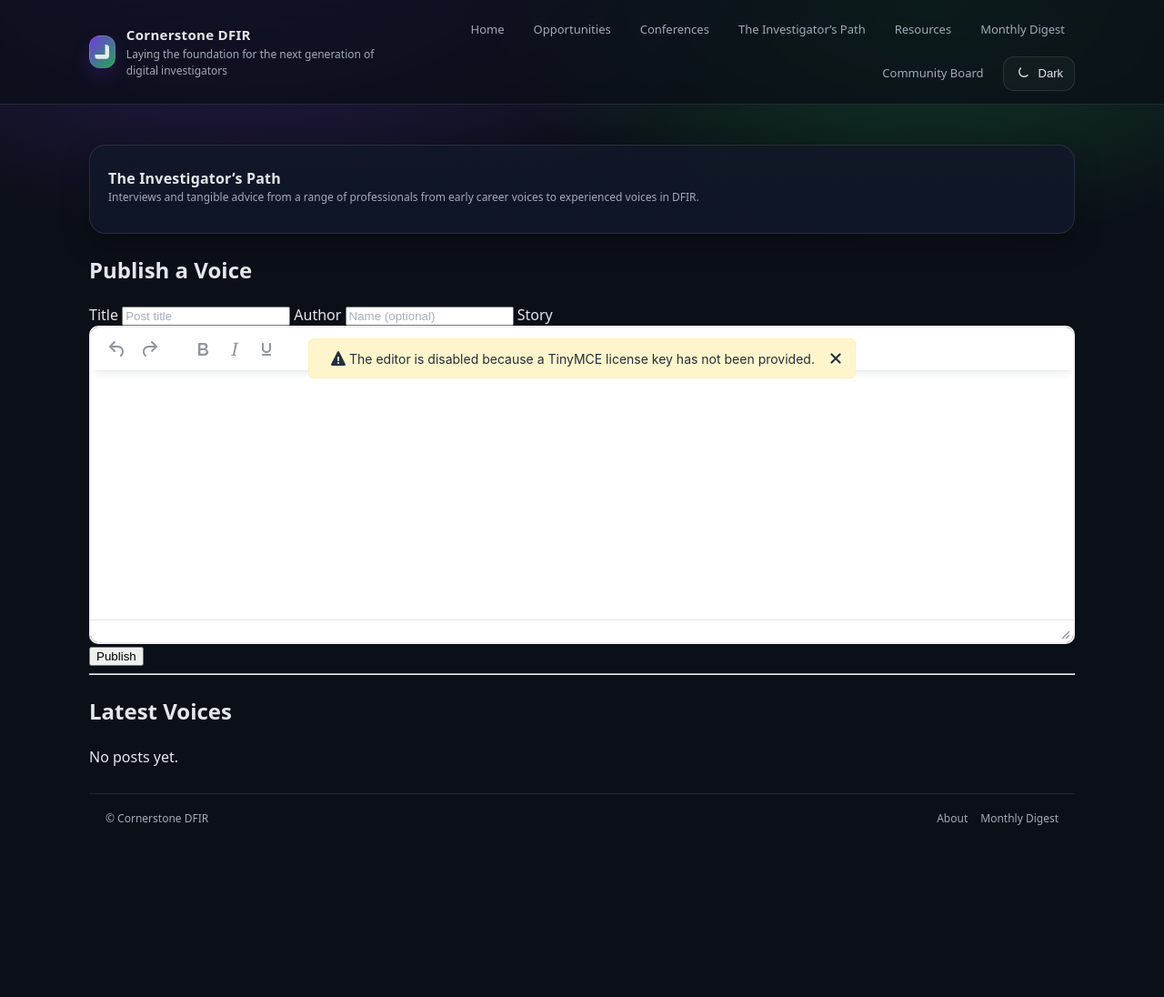
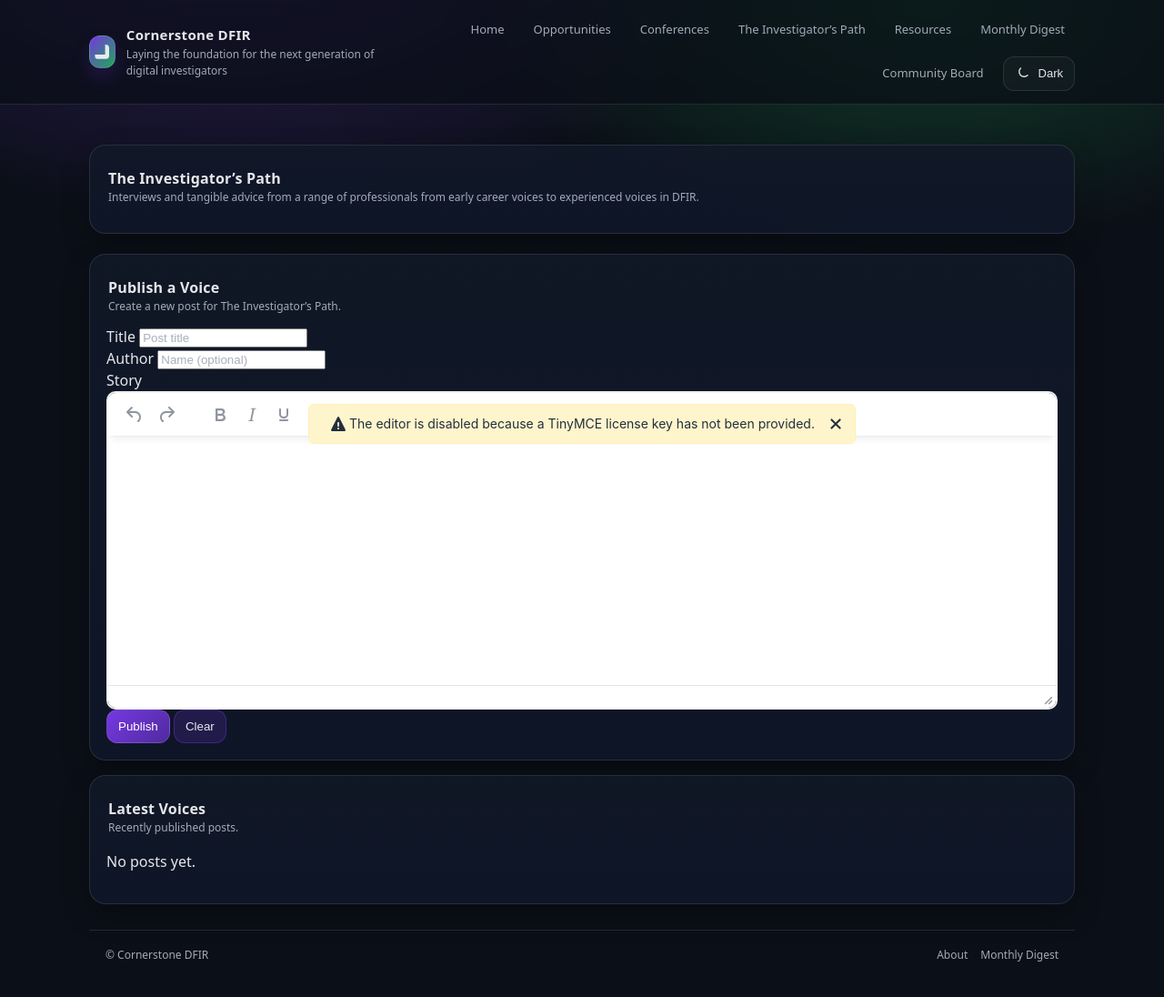
Before and after one commit to Proudyoungone/Cornerstone-DFIR-Community, a plain HTML site: page voices.html in a window 1280 px wide. Shown: the whole page at 91% size. Before the commit the page ends 1007 px from the top, so only its background shows below. Drawn offline with Linux system fonts and the light colour scheme; a script that the page names is missing.

Commit message:
Refactor voice publishing form and layout

```diff
--- a/voices.html
+++ b/voices.html
@@ -44,27 +44,47 @@
       <div id="articleList" class="grid3" aria-live="polite"></div>
     </section>
 
-    <section class="voices-admin">
-  <h2>Publish a Voice</h2>
+  <section class="card" style="padding:18px;">
+  <div class="section-head">
+    <div>
+      <h3>Publish a Voice</h3>
+      <p>Create a new post for The Investigator’s Path.</p>
+    </div>
+  </div>
 
-  <label>Title</label>
-  <input id="voiceTitle" type="text" placeholder="Post title" />
+  <div class="voices-form">
+    <div class="field">
+      <label for="voiceTitle">Title</label>
+      <input id="voiceTitle" type="text" placeholder="Post title" />
+    </div>
 
-  <label>Author</label>
-  <input id="voiceAuthor" type="text" placeholder="Name (optional)" />
+    <div class="field">
+      <label for="voiceAuthor">Author</label>
+      <input id="voiceAuthor" type="text" placeholder="Name (optional)" />
+    </div>
 
-  <label>Story</label>
-  <textarea id="voiceEditor"></textarea>
+    <div class="field full">
+      <label for="voiceEditor">Story</label>
+      <textarea id="voiceEditor"></textarea>
+    </div>
 
-  <button id="publishVoiceBtn" type="button">Publish</button>
+    <div class="actions">
+      <button id="publishVoiceBtn" class="btn primary" type="button">Publish</button>
+      <button id="clearVoiceBtn" class="btn secondary" type="button">Clear</button>
+    </div>
+  </div>
 </section>
 
-<hr />
+<section class="card" style="padding:18px; margin-top:16px;">
+  <div class="section-head">
+    <div>
+      <h3>Latest Voices</h3>
+      <p>Recently published posts.</p>
+    </div>
+  </div>
+  <div id="voicesFeed" class="voices-feed"></div>
+</section>
 
-<section>
-  <h2>Latest Voices</h2>
-  <div id="voicesFeed"></div>
-</section>
 
 
     <footer class="footer">
```
